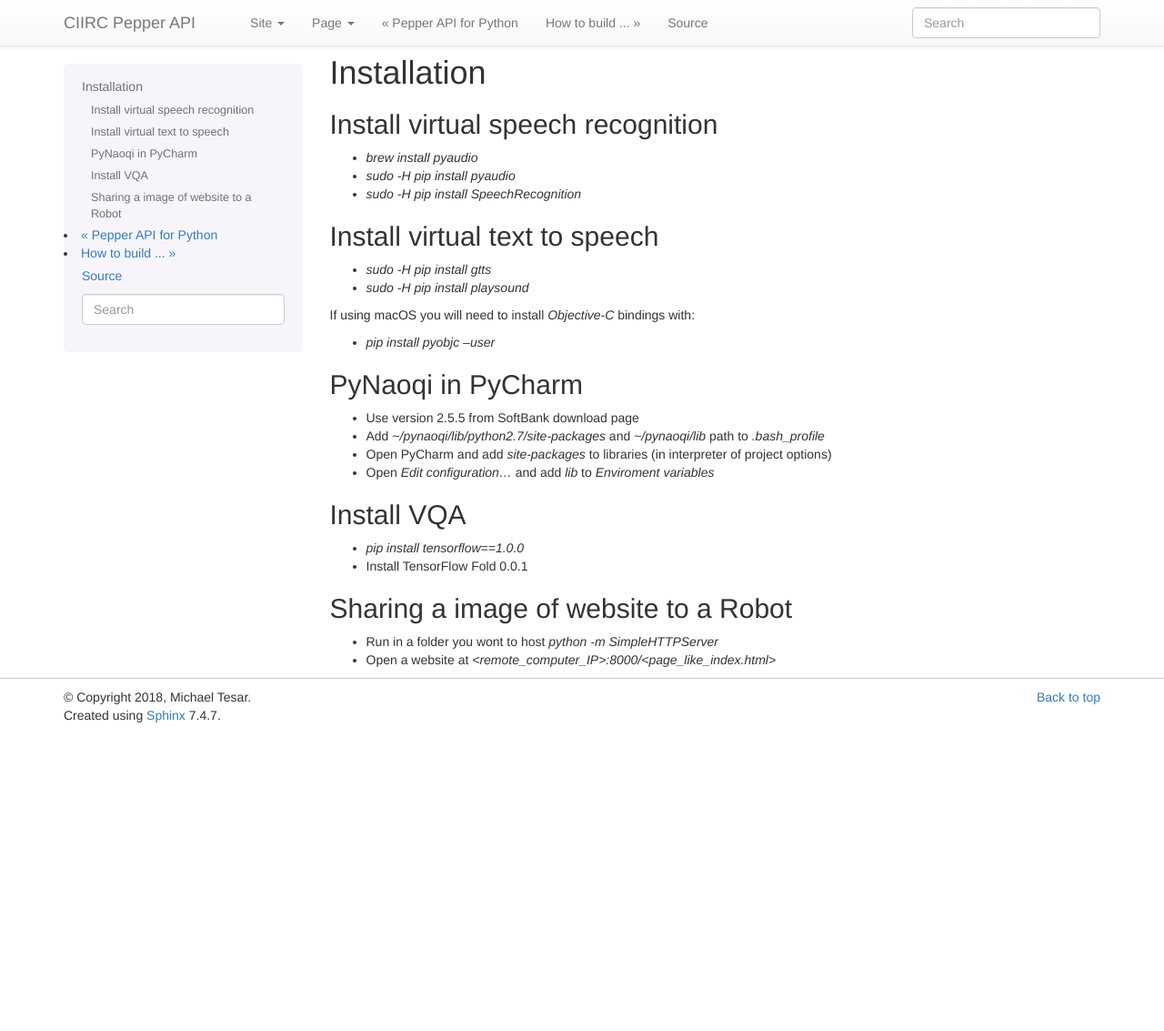
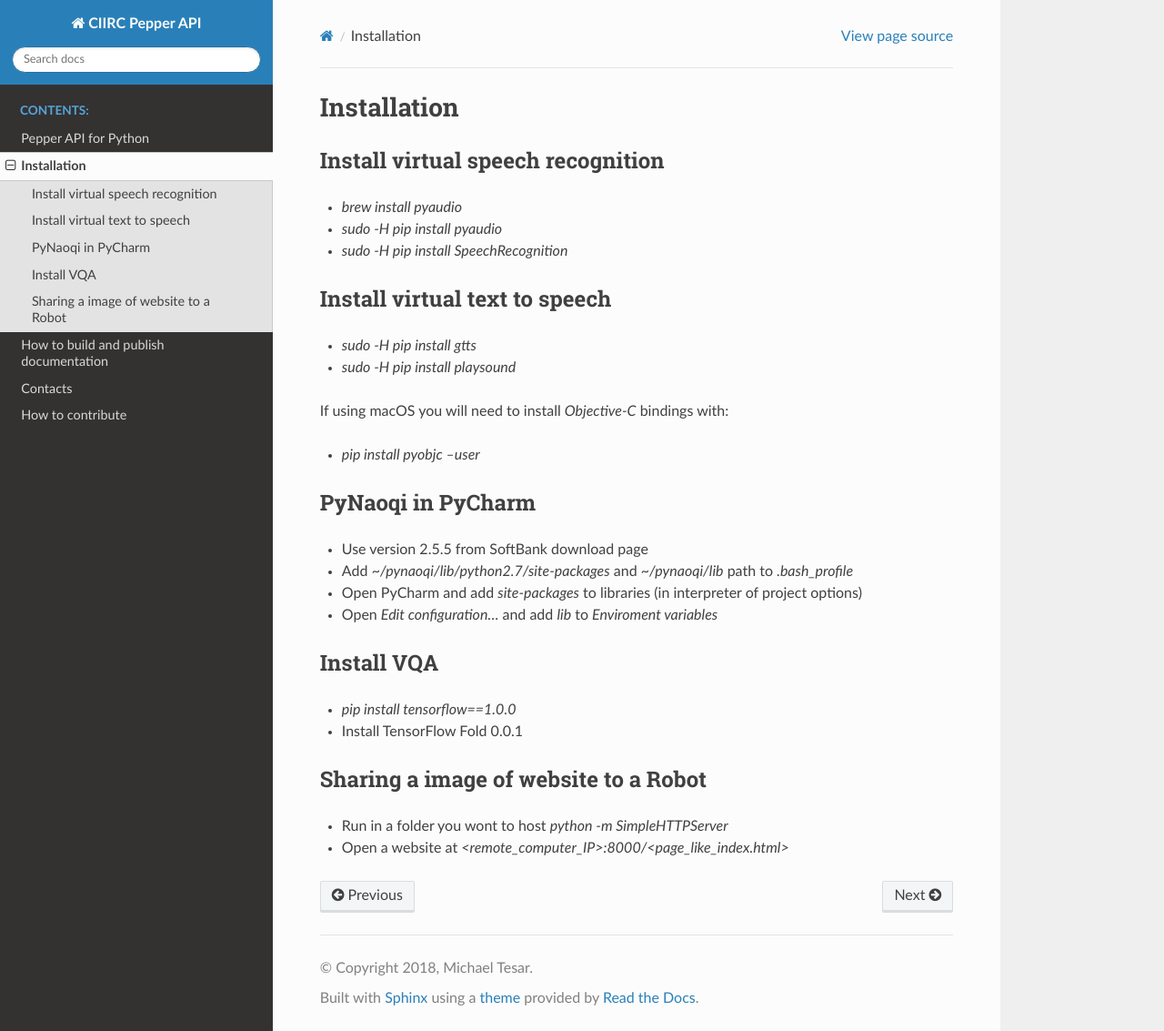
Before and after one commit to michtesar/pepper_robot, a Sphinx documentation site: the page built from docs/installation.rst, in a window 1280 px wide and 1133 px high. Shown: the whole window at 91% size. Built offline with Sphinx 7.4.7 and the Read the Docs theme 2.0.0, drawn with Linux system fonts in a browser that asks for light colours.

Commit message:
Go back for nice theme

```diff
--- a/docs/conf.py
+++ b/docs/conf.py
@@ -75,7 +75,7 @@ pygments_style = 'sphinx'
 # The theme to use for HTML and HTML Help pages.  See the documentation for
 # a list of builtin themes.
 #
-html_theme = 'bootstrap'
+html_theme = 'sphinx_rtd_theme'
 html_theme_path = sphinx_bootstrap_theme.get_html_theme_path()
 
 # Theme options are theme-specific and customize the look and feel of a theme
```
